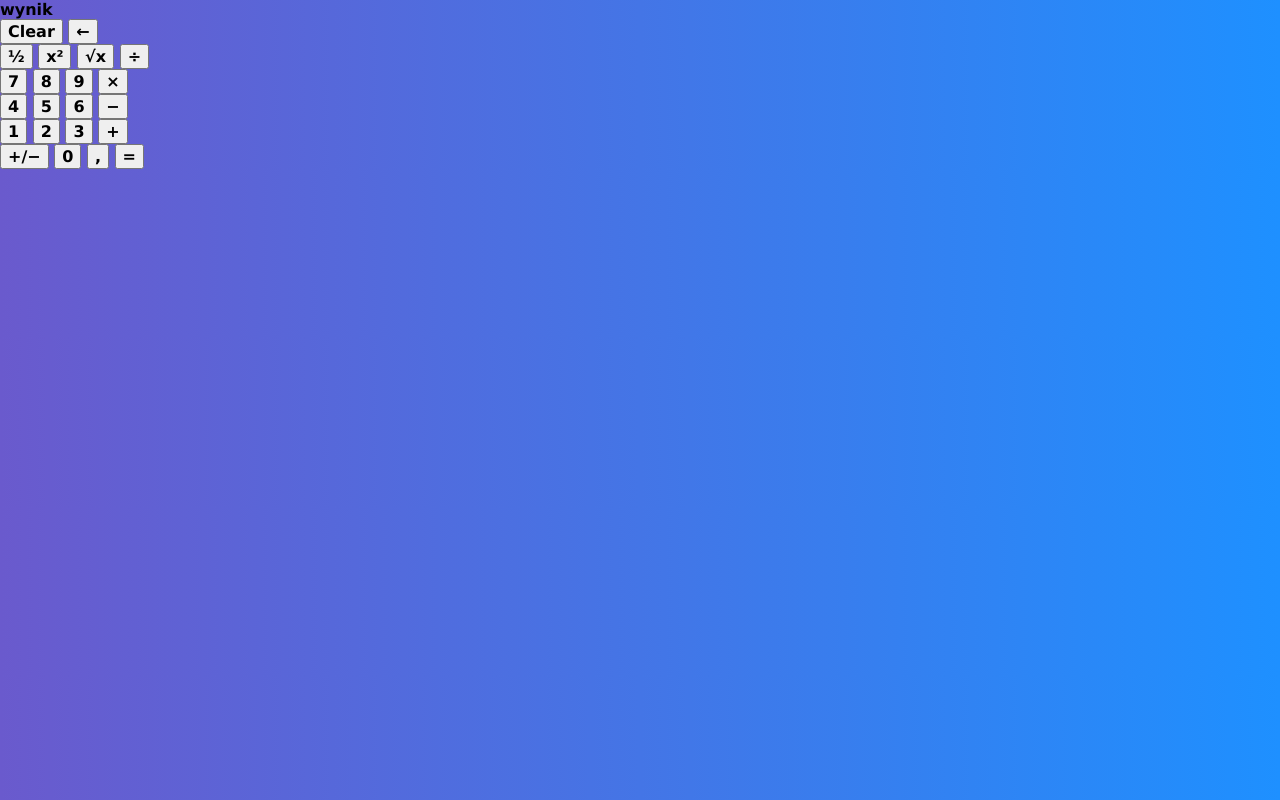
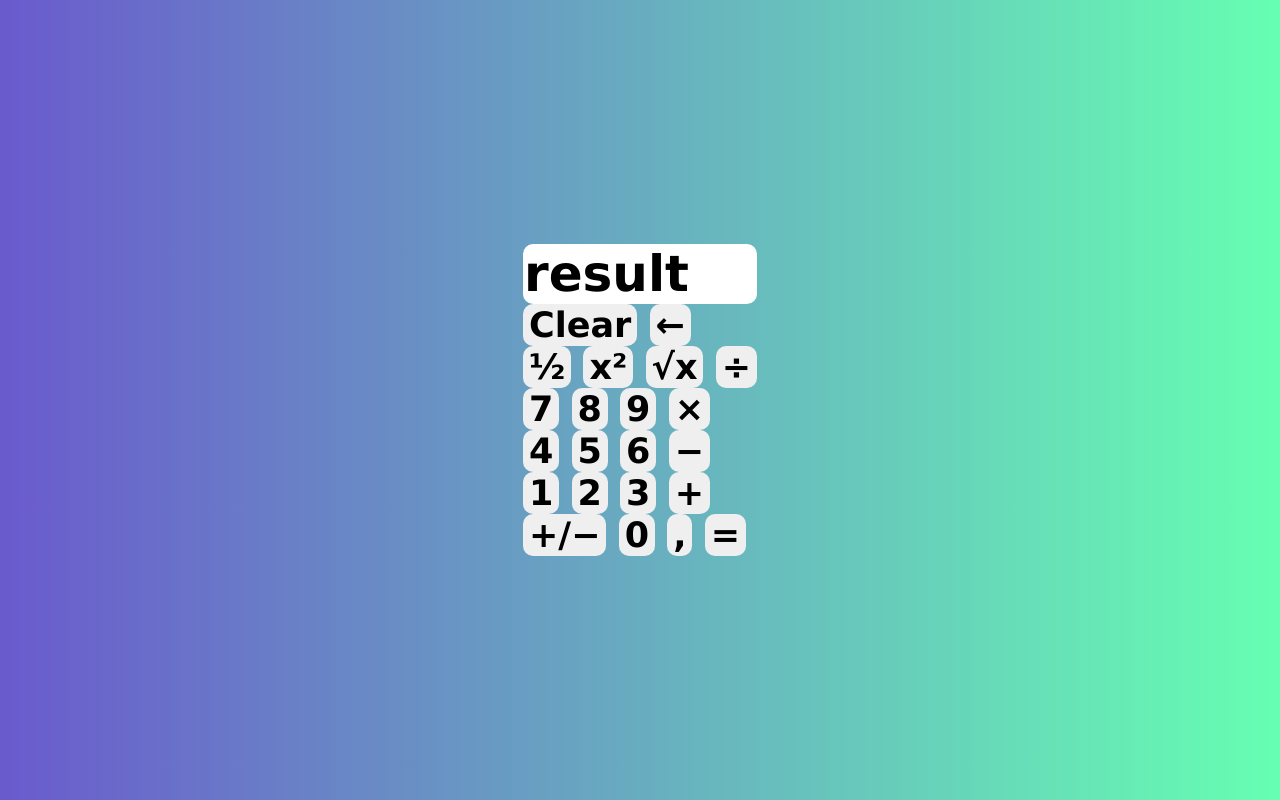
Before and after one commit to mazuros2/Calculator, a plain HTML site: page Calculator - code/index.html in a window 1280 px wide. Drawn offline with Linux system fonts and the light colour scheme.

Commit message:
Visual update of calculator - buttons and screen

```diff
--- a/Calculator - code/index.html
+++ b/Calculator - code/index.html
@@ -9,10 +9,10 @@
 <body>
     <div class="Calculator">
         <section class="Calculator-Screen">
-            wynik
+            result
         </section>
 
-        <div class ="Calculator-Buttons">
+        <section class ="Calculator-Buttons">
 
         <div class="Calculation-buttons">
             <button>Clear</button>
@@ -56,7 +56,7 @@
 
 
 
-    </div>
+    </section>
     </div>
 </body>
 </html>
--- a/Calculator - code/style.css
+++ b/Calculator - code/style.css
@@ -1,12 +1,29 @@
 body {
     padding: 0;
     margin: 0;
-    background: linear-gradient(to left, #1E90FF ,#6A5ACD);
+    background: linear-gradient(to left, #66FFB2 ,#6A5ACD);
+    display: flex;
+    min-height: 100vh;
+    height: inherit;
+    justify-content: center;
+    align-items: center;
 }
 
 *, *::before,*::after {
     box-sizing: border-box;
-    font-size: medium;
+    font-size: 35px;
     font-family:'Lucida Sans', 'Lucida Sans Regular', 'Lucida Grande', 'Lucida Sans Unicode', Geneva, Verdana, sans-serif;
     font-weight: bolder;
+    border-radius: 10px;
+    border: white;
 }
+
+.Calculator-Screen {
+    background-color: white;
+    backdrop-filter: blur(6px);
+    -webkit-backdrop-filter: blur(6px);
+    border: 1px solid rgba(255, 255, 255, 0.1);
+    border-radius: 10px;
+    font-size: 50px;
+
+}
```
